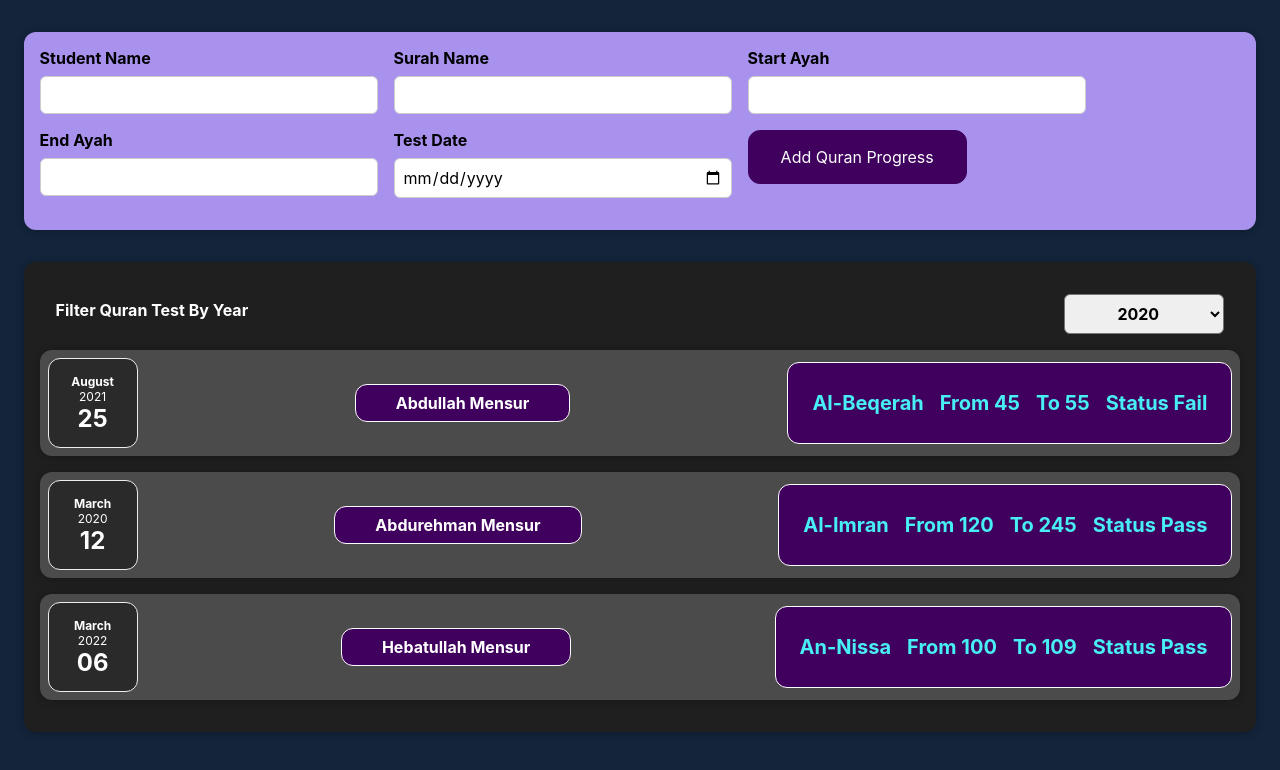
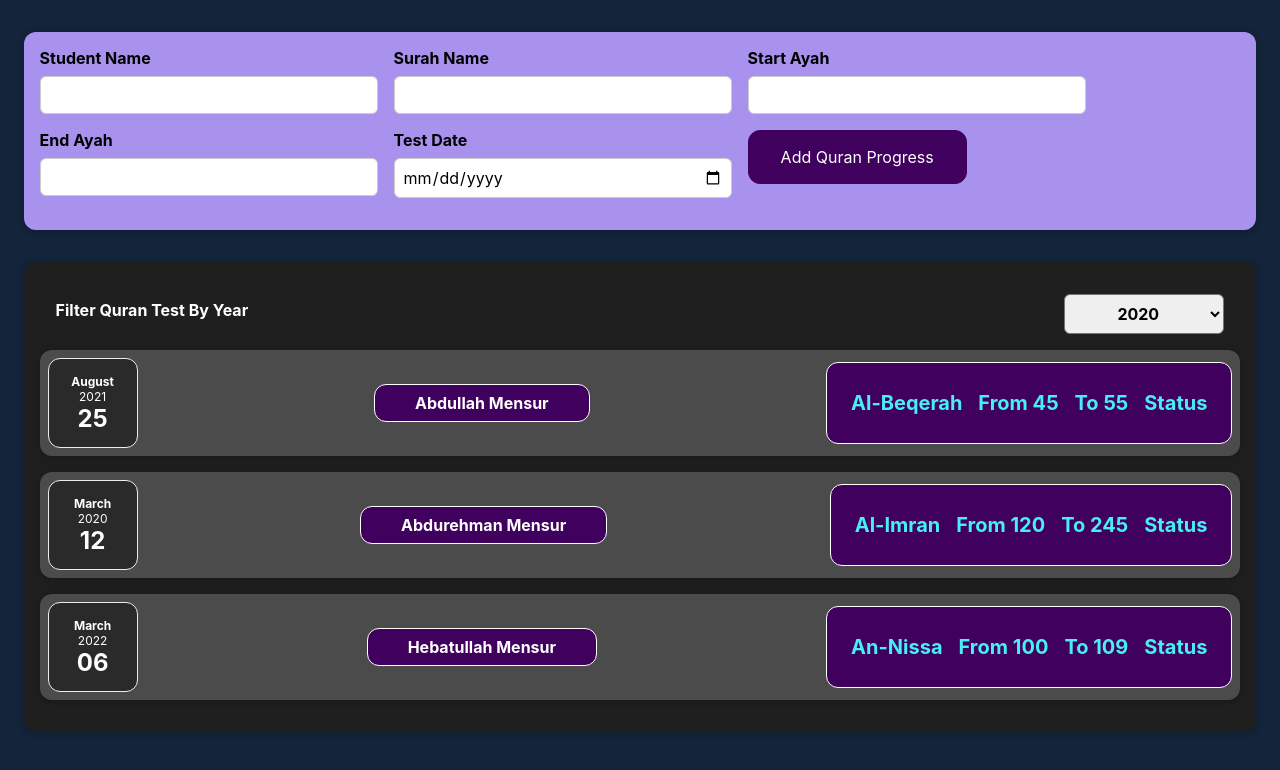
Before and after one commit to Zuoogle/ReadingTracker, a React (Create React App) app: page / in a window 1280 px wide. Shown: the top 770 px of the page. Built offline with nearby package versions, Linux system fonts and the light colour scheme.

Commit message:
Adding new record not working

```diff
--- a/src/App.js
+++ b/src/App.js
@@ -1,8 +1,9 @@
+import React, { useState } from 'react';
 import NewQuranTest from './components/NewQuranTest/NewQuranTest';
 import Tests from './components/QuranTests/QuranTests';
 
-const App = () => {
-  const testResult = [
+
+const Initial_Test_Result = [
   {
     id: '1',
     childName: 'Abdullah Mensur',
@@ -31,15 +32,20 @@ const App = () => {
     status: 'Pass'
   }
 ];
-  const addQuranTestHandler= quranTest =>{
-    console.log('In App.js');
-    console.log(quranTest);
+
+const App = () => {
+
+  const [tests, setTests] = useState(Initial_Test_Result);
+
+  const addQuranTestHandler = (quranTest) => {
+    setTests((prevTests) => {
+      return [quranTest, ...prevTests];
+    });
   }
   return (
     <div className="App">
-      <NewQuranTest onAddQuranTest={addQuranTestHandler}/>
-
-      <Tests result={testResult} />
+      <NewQuranTest onAddQuranTest={addQuranTestHandler} />
+      <Tests result={tests} />
     </div >
   );
 }
--- a/src/components/QuranTests/QuranTests.js
+++ b/src/components/QuranTests/QuranTests.js
@@ -7,7 +7,7 @@ import './QuranTests.css';
 const QuranTests = (props) => {
     const [filteredYear, setFilteredYear] = useState('2020');
 
-    const filterChangeHandler = selectedYear => {
+    const filterChangeHandler = (selectedYear) => {
         setFilteredYear(selectedYear);
     }
 
@@ -17,33 +17,15 @@ const QuranTests = (props) => {
                 <QuranTestFilter
                     selected={filteredYear}
                     onChangeFilter={filterChangeHandler} />
-                <QuranTestItem
-                    id={props.result[0].id}
-                    childName={props.result[0].childName}
-                    surah={props.result[0].surah}
-                    date={props.result[0].date}
-                    startAyah={props.result[0].startAyah}
-                    endAyah={props.result[0].endAyah}
-                    status={props.result[0].status}
-                />
-                <QuranTestItem
-                    id={props.result[1].id}
-                    childName={props.result[1].childName}
-                    surah={props.result[1].surah}
-                    date={props.result[1].date}
-                    startAyah={props.result[1].startAyah}
-                    endAyah={props.result[1].endAyah}
-                    status={props.result[1].status}
-                />
-                <QuranTestItem
-                    id={props.result[2].id}
-                    childName={props.result[2].childName}
-                    surah={props.result[2].surah}
-                    date={props.result[2].date}
-                    startAyah={props.result[2].startAyah}
-                    endAyah={props.result[2].endAyah}
-                    status={props.result[2].status}
-                />
+                {
+                    props.result.map((tests) => (<QuranTestItem
+                            childName={tests.childName}
+                            surah={tests.surah}
+                            startAyah={tests.startAyah}
+                            endAyah={tests.endAyah}
+                            date={tests.date}
+                        />))
+                }
             </Card>
         </div>
     );
```
Lines whose indentation alone changed are shown as unchanged.
